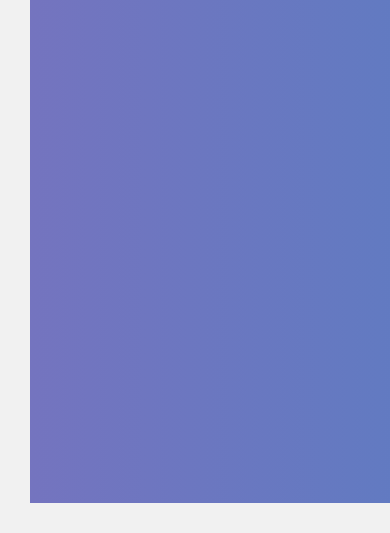
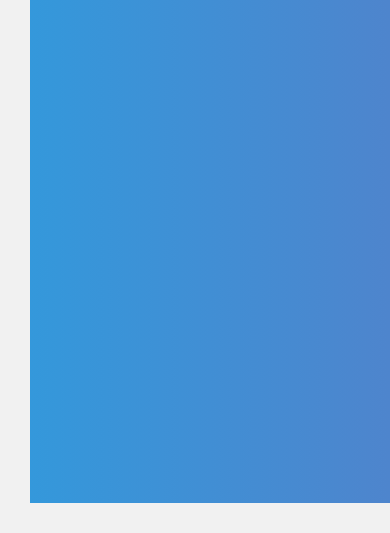
Before and after one commit to netology-code/mq-homeworks, a plain HTML site: page rubber/header/index.html in a window 390 px wide. Shown: the part 371-904 px from the top of the page. Drawn offline with nearby package versions, Linux system fonts and the light colour scheme; files that its build step writes are made by us from their sources; a web font is replaced by a local one.

Commit message:
правка описания задачи 1/ код примера

```diff
--- a/rubber/header/css/header.css
+++ b/rubber/header/css/header.css
@@ -15,6 +15,13 @@ body {
   box-sizing: border-box;
   color: #f1f1f1;
   background: linear-gradient(to right, #7474bf, #348ac7);
+}
+
+@media screen and (max-width: 1023px){
+
+  .header{
+    background: linear-gradient(to right, #3498db, #9054a9);
+  }
 }
 
 .container {
```
